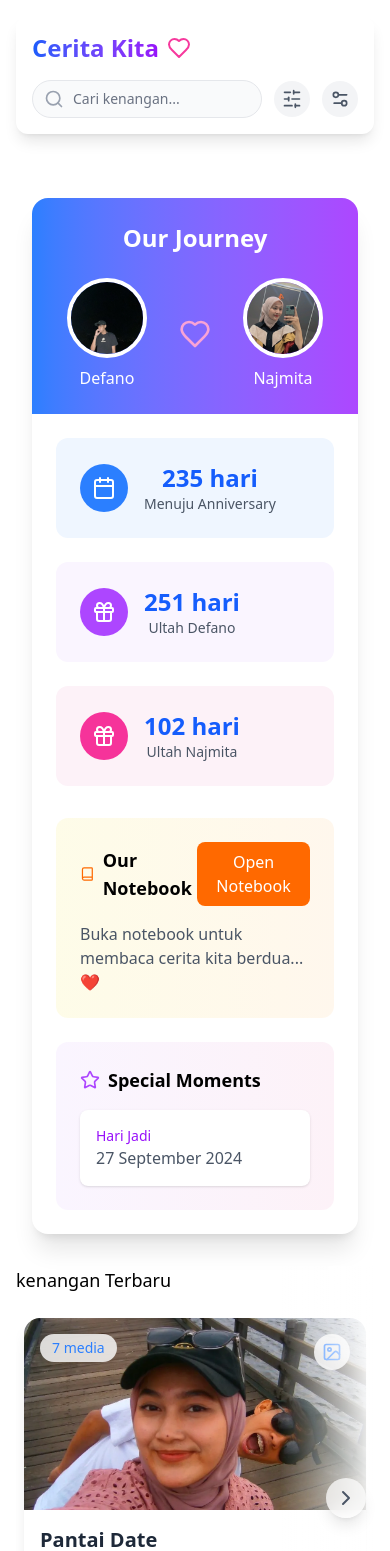
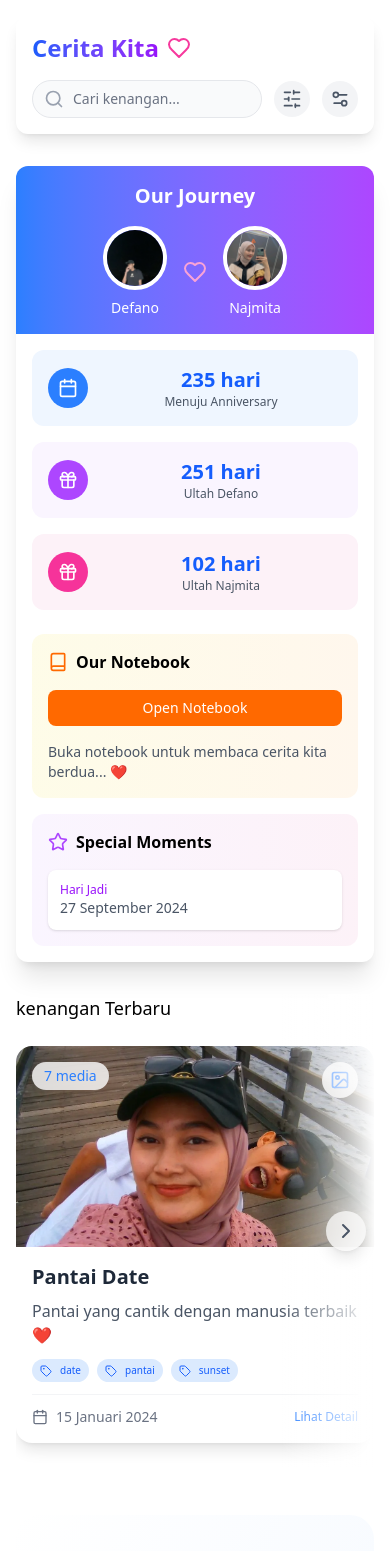
Before and after one commit to defaaryawar/dena-warza, a React (Vite) app: page / in a window 390 px wide. Shown: the top 1551 px of the page. Built offline with nearby package versions, Linux system fonts and the light colour scheme.

Commit message:
perbaikan banyak

```diff
--- a/src/components/MemoryList.tsx
+++ b/src/components/MemoryList.tsx
@@ -112,7 +112,7 @@ const MemoryList: React.FC<{ memories: Memory[] }> = ({ memories }) => {
             {/* Kontainer Gulir */}
             <div
                 ref={scrollRef}
-                className="flex gap-4 overflow-x-auto scroll-smooth no-scrollbar px-2 py-6"
+                className="flex gap-4 overflow-x-auto scroll-smooth no-scrollbar px-0 py-6"
             >
                 {memories.map(memory => (
                     <MemoryCard
--- a/src/components/RelationshipStats.tsx
+++ b/src/components/RelationshipStats.tsx
@@ -15,9 +15,9 @@ const Countdown: React.FC<CountdownProps> = ({ targetDate, label }) => {
     };
 
     return (
-        <div className="text-center">
-            <div className="text-2xl font-bold text-blue-600">{calculateTimeLeft()}</div>
-            <div className="text-sm text-gray-600">{label}</div>
+        <div className="text-center flex-1">
+            <div className="text-xl sm:text-2xl font-bold text-blue-600">{calculateTimeLeft()}</div>
+            <div className="text-xs sm:text-sm text-gray-600">{label}</div>
         </div>
     );
 };
@@ -25,7 +25,6 @@ const Countdown: React.FC<CountdownProps> = ({ targetDate, label }) => {
 const RelationshipStats: React.FC = () => {
     const [isNotebookOpen, setIsNotebookOpen] = useState(false);
 
-    // Function to get next anniversary or birthday
     const getNextDate = (month: number, day: number) => {
         const now = new Date();
         let year = now.getFullYear();
@@ -39,110 +38,112 @@ const RelationshipStats: React.FC = () => {
     };
 
     return (
-        <div className="max-w-7xl mx-auto px-4 py-8">
-            <div className="bg-white rounded-2xl shadow-xl overflow-hidden">
+        <div className="max-w-7xl mx-auto px-0 sm:px-4 py-0 md:mb-0 sm:mb-0 mb-8 sm:py-8">
+            <div className="bg-white rounded-xl sm:rounded-2xl shadow-xl overflow-hidden">
                 {/* Profile Section */}
-                <div className="bg-gradient-to-r from-blue-500 to-purple-500 p-6 text-white">
-                    <h2 className="text-2xl font-bold text-center mb-6">Our Journey</h2>
-                    <div className="flex justify-center gap-8">
+                <div className="bg-gradient-to-r from-blue-500 to-purple-500 p-4 sm:p-6 text-white">
+                    <h2 className="text-xl sm:text-2xl font-bold text-center mb-4 sm:mb-6">Our Journey</h2>
+                    <div className="flex justify-center gap-4 sm:gap-8">
+                        {/* Defano Profile */}
                         <div className="text-center">
-                            <div className="w-20 h-20 mx-auto mb-2 overflow-hidden rounded-full border-4 border-white">
+                            <div className="w-16 h-16 sm:w-20 sm:h-20 mx-auto mb-2 overflow-hidden rounded-full border-4 border-white">
                                 <img
                                     src="/images/photo-profil/photo-profil-defa.webp"
                                     alt="Defano"
                                     className="w-full h-full object-cover"
                                 />
                             </div>
-                            <div className="font-medium">Defano</div>
+                            <div className="text-sm sm:text-base font-medium">Defano</div>
                         </div>
+
+                        {/* Heart Icon */}
                         <div className="flex items-center">
-                            <Heart className="w-8 h-8 text-pink-300 animate-pulse" />
+                            <Heart className="w-6 h-6 sm:w-8 sm:h-8 text-pink-300 animate-pulse" />
                         </div>
+
+                        {/* Najmita Profile */}
                         <div className="text-center">
-                            <div className="w-20 h-20 mx-auto mb-2 overflow-hidden rounded-full border-4 border-white">
+                            <div className="w-16 h-16 sm:w-20 sm:h-20 mx-auto mb-2 overflow-hidden rounded-full border-4 border-white">
                                 <img
                                     src="/images/photo-profil/photo-profil-nami.webp"
                                     alt="Najmita"
                                     className="w-full h-full object-cover"
                                 />
                             </div>
-                            <div className="font-medium">Najmita</div>
+                            <div className="text-sm sm:text-base font-medium">Najmita</div>
                         </div>
                     </div>
                 </div>
 
                 {/* Countdown Grid */}
-                <div className="p-6">
-                    <div className="grid grid-cols-1 md:grid-cols-3 gap-6">
-                        <div className="bg-blue-50 p-6 rounded-xl flex items-center gap-4">
-                            <div className="w-12 h-12 bg-blue-500 rounded-full flex items-center justify-center">
-                                <Calendar className="w-6 h-6 text-white" />
+                <div className="p-4 sm:p-6">
+                    <div className="grid grid-cols-1 sm:grid-cols-2 lg:grid-cols-3 gap-4 sm:gap-6">
+                        {/* Anniversary Countdown */}
+                        <div className="bg-blue-50 p-4 sm:p-6 rounded-xl flex items-center gap-3 sm:gap-4 transform transition-all duration-300 hover:shadow-md">
+                            <div className="w-10 h-10 sm:w-12 sm:h-12 bg-blue-500 rounded-full flex items-center justify-center flex-shrink-0">
+                                <Calendar className="w-5 h-5 sm:w-6 sm:h-6 text-white" />
                             </div>
                             <Countdown
-                                targetDate={getNextDate(9, 27)} // September 27
+                                targetDate={getNextDate(9, 27)}
                                 label="Menuju Anniversary"
                             />
                         </div>
-                        <div className="bg-purple-50 p-6 rounded-xl flex items-center gap-4">
-                            <div className="w-12 h-12 bg-purple-500 rounded-full flex items-center justify-center">
-                                <Gift className="w-6 h-6 text-white" />
+
+                        {/* Defano's Birthday */}
+                        <div className="bg-purple-50 p-4 sm:p-6 rounded-xl flex items-center gap-3 sm:gap-4 transform transition-all duration-300 hover:shadow-md">
+                            <div className="w-10 h-10 sm:w-12 sm:h-12 bg-purple-500 rounded-full flex items-center justify-center flex-shrink-0">
+                                <Gift className="w-5 h-5 sm:w-6 sm:h-6 text-white" />
                             </div>
                             <Countdown
-                                targetDate={getNextDate(10, 13)} // October 13
+                                targetDate={getNextDate(10, 13)}
                                 label="Ultah Defano"
                             />
                         </div>
-                        <div className="bg-pink-50 p-6 rounded-xl flex items-center gap-4">
-                            <div className="w-12 h-12 bg-pink-500 rounded-full flex items-center justify-center">
-                                <Gift className="w-6 h-6 text-white" />
+
+                        {/* Najmita's Birthday */}
+                        <div className="bg-pink-50 p-4 sm:p-6 rounded-xl flex items-center gap-3 sm:gap-4 transform transition-all duration-300 hover:shadow-md">
+                            <div className="w-10 h-10 sm:w-12 sm:h-12 bg-pink-500 rounded-full flex items-center justify-center flex-shrink-0">
+                                <Gift className="w-5 h-5 sm:w-6 sm:h-6 text-white" />
                             </div>
                             <Countdown
-                                targetDate={getNextDate(5, 17)} // May 17
+                                targetDate={getNextDate(5, 17)}
                                 label="Ultah Najmita"
                             />
                         </div>
                     </div>
 
                     {/* Special Features */}
-                    <div className="mt-8 grid grid-cols-1 md:grid-cols-2 gap-6">
+                    <div className="mt-6 sm:mt-8 grid grid-cols-1 md:grid-cols-2 gap-4 sm:gap-6">
                         {/* Notebook */}
-                        <div className="bg-gradient-to-r from-yellow-50 to-orange-50 p-6 rounded-xl transform transition-transform">
-                            <div className="flex justify-between items-center mb-4">
-                                <h3 className="text-lg font-semibold flex items-center gap-2">
+                        <div className="bg-gradient-to-r from-yellow-50 to-orange-50 p-4 sm:p-6 rounded-xl transform transition-all duration-300 hover:shadow-lg">
+                            <div className="flex flex-col sm:flex-row sm:items-center gap-4 mb-4">
+                                <h3 className="text-base sm:text-lg font-semibold flex items-center gap-2">
                                     <Book className="w-5 h-5 text-orange-500" />
                                     Our Notebook
                                 </h3>
                                 <button
                                     onClick={() => setIsNotebookOpen(true)}
-                                    className="px-4 py-2 bg-orange-500 text-white rounded-lg hover:bg-orange-600 transition-colors cursor-pointer duration-300"
+                                    className="px-4 py-2 bg-orange-500 text-white rounded-lg hover:bg-orange-600 cursor-pointer transition-all duration-300 text-sm sm:text-base w-full sm:w-auto"
                                 >
                                     Open Notebook
                                 </button>
                             </div>
-                            <p className="text-gray-600">
+                            <p className="text-gray-600 text-sm sm:text-base">
                                 Buka notebook untuk membaca cerita kita berdua... ❤️
                             </p>
                         </div>
 
                         {/* Special Moments */}
-                        <div className="bg-gradient-to-r from-purple-50 to-pink-50 p-6 rounded-xl">
-                            <h3 className="text-lg font-semibold flex items-center gap-2 mb-4">
+                        <div className="bg-gradient-to-r from-purple-50 to-pink-50 p-4 sm:p-6 rounded-xl transform transition-all duration-300 hover:shadow-lg">
+                            <h3 className="text-base sm:text-lg font-semibold flex items-center gap-2 mb-4">
                                 <Star className="w-5 h-5 text-purple-500" />
                                 Special Moments
                             </h3>
                             <div className="space-y-3">
-                                <div className="bg-white p-4 rounded-lg shadow-sm">
-                                    <div className="text-sm font-medium text-purple-600">Hari Jadi</div>
-                                    <div className="text-gray-600">27 September 2024</div>
+                                <div className="bg-white p-3 sm:p-4 rounded-lg shadow-sm transform transition-all duration-300 hover:shadow-md">
+                                    <div className="text-xs sm:text-sm font-medium text-purple-600">Hari Jadi</div>
+                                    <div className="text-sm sm:text-base text-gray-600">27 September 2024</div>
                                 </div>
-                                {/* <div className="bg-white p-4 rounded-lg shadow-sm transform hover:scale-105 transition-transform">
-                                    <div className="text-sm font-medium text-purple-600">First Date</div>
-                                    <div className="text-gray-600">15 Oktober 2023</div>
-                                </div>
-                                <div className="bg-white p-4 rounded-lg shadow-sm transform hover:scale-105 transition-transform">
-                                    <div className="text-sm font-medium text-purple-600">Pantai Date</div>
-                                    <div className="text-gray-600">20 November 2023</div>
-                                </div> */}
                             </div>
                         </div>
                     </div>
```
Also changed, not shown: src/components/modal/NotebookModal.tsx (+81 -64 lines), src/components/styles/modal.css (added, +43 -0 lines), src/components/styles/customScrollbar.css (renamed from src/customScrollBar/customScrollbar.css).
